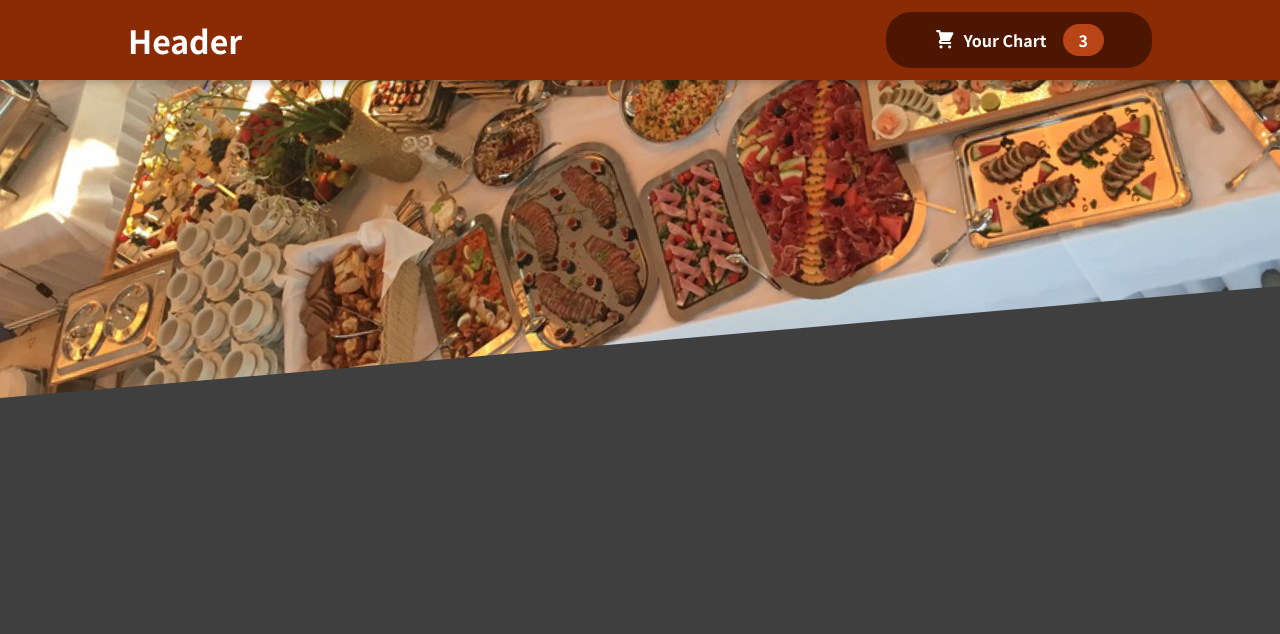
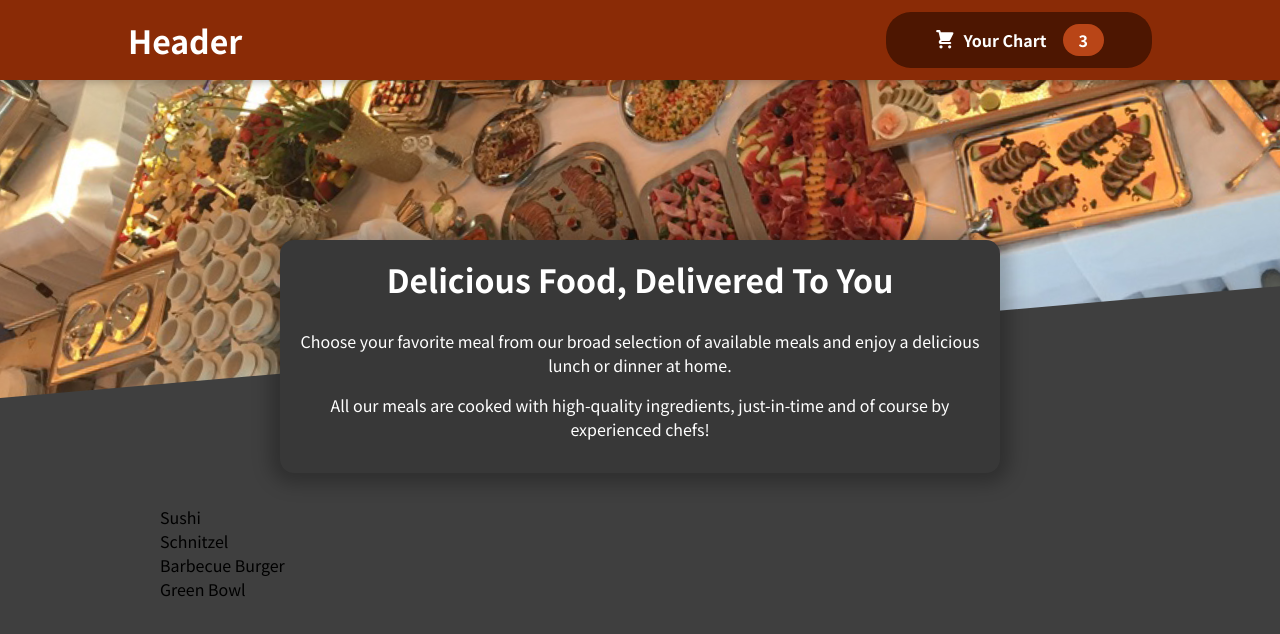
Before and after one commit to aliansyahFirdaus/100DayOfCode-food-app, a React (Create React App) app: page / in a window 1280 px wide. Shown: the top 634 px of the page. Built offline with nearby package versions, Linux system fonts and the light colour scheme.

Commit message:
create summary, looping meals available without styling

```diff
--- a/src/App.js
+++ b/src/App.js
@@ -1,10 +1,12 @@
 import React, { Fragment } from "react";
 import Header from "./components/Layout/Header";
+import Meals from "./components/Meals/Meals";
 
 function App() {
   return (
     <Fragment>
       <Header />
+      <Meals />
     </Fragment>
   );
 }
--- /dev/null
+++ b/src/components/Meals/Meals.js
@@ -0,0 +1,12 @@
+import React from 'react'
+import MealsAvailable from './MealsAvailable'
+import MealsSummary from './MealsSummary'
+
+export default function Meals() {
+  return (
+    <section>
+      <MealsSummary />
+      <MealsAvailable />
+    </section>
+  )
+}
--- /dev/null
+++ b/src/components/Meals/MealsAvailable.js
@@ -0,0 +1,40 @@
+import React from "react";
+import styles from "./MealsAvailable.module.css";
+
+const DUMMY_MEALS = [
+  {
+    id: "m1",
+    name: "Sushi",
+    description: "Finest fish and veggies",
+    price: 22.99,
+  },
+  {
+    id: "m2",
+    name: "Schnitzel",
+    description: "A german specialty!",
+    price: 16.5,
+  },
+  {
+    id: "m3",
+    name: "Barbecue Burger",
+    description: "American, raw, meaty",
+    price: 12.99,
+  },
+  {
+    id: "m4",
+    name: "Green Bowl",
+    description: "Healthy...and green...",
+    price: 18.99,
+  },
+];
+
+export default function MealsAvailable() {
+  const listOfMeals = DUMMY_MEALS.map((meal) => {
+    return <li>{meal.name}</li>;
+  });
+  return (
+    <section className={styles.meals}>
+      <ul>{listOfMeals}</ul>
+    </section>
+  );
+}
--- /dev/null
+++ b/src/components/Meals/MealsAvailable.module.css
@@ -0,0 +1,24 @@
+.meals {
+    max-width: 60rem;
+    width: 90%;
+    margin: 2rem auto;
+    animation: meals-appear 1s ease-out forwards;
+  }
+
+  .meals ul {
+    list-style: none;
+    margin: 0;
+    padding: 0;
+  }
+
+  @keyframes meals-appear {
+    from {
+      opacity: 0;
+      transform: translateY(3rem);
+    }
+
+    to {
+      opacity: 1;
+      transform: translateY(0);
+    }
+  }
--- /dev/null
+++ b/src/components/Meals/MealsSummary.js
@@ -0,0 +1,19 @@
+import classes from './MealsSummary.module.css';
+
+const MealsSummary = () => {
+  return (
+    <section className={classes.summary}>
+      <h2>Delicious Food, Delivered To You</h2>
+      <p>
+        Choose your favorite meal from our broad selection of available meals
+        and enjoy a delicious lunch or dinner at home.
+      </p>
+      <p>
+        All our meals are cooked with high-quality ingredients, just-in-time and
+        of course by experienced chefs!
+      </p>
+    </section>
+  );
+};
+
+export default MealsSummary;
--- /dev/null
+++ b/src/components/Meals/MealsSummary.module.css
@@ -0,0 +1,18 @@
+.summary {
+    text-align: center;
+    max-width: 45rem;
+    width: 90%;
+    margin: auto;
+    margin-top: -10rem;
+    position: relative;
+    background-color: #383838;
+    color: white;
+    border-radius: 14px;
+    padding: 1rem;
+    box-shadow: 0 1px 18px 10px rgba(0, 0, 0, 0.25);
+  }
+
+  .summary h2 {
+    font-size: 2rem;
+    margin-top: 0;
+  }
```
